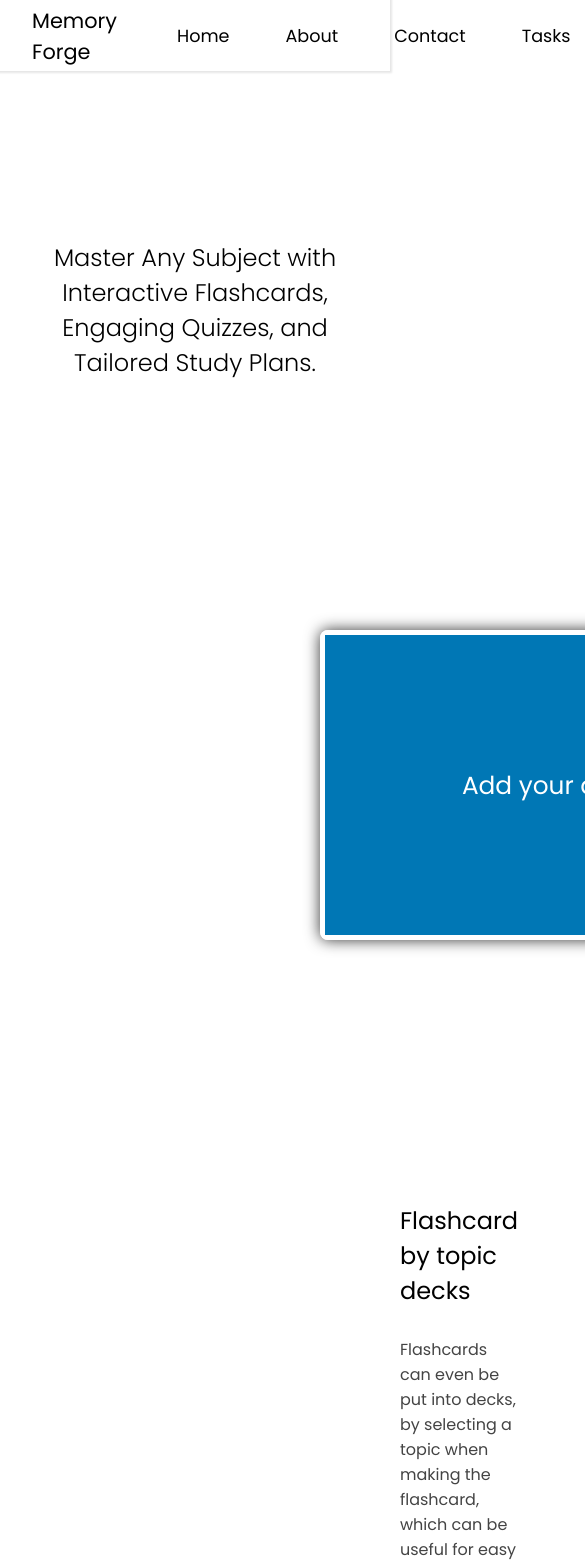
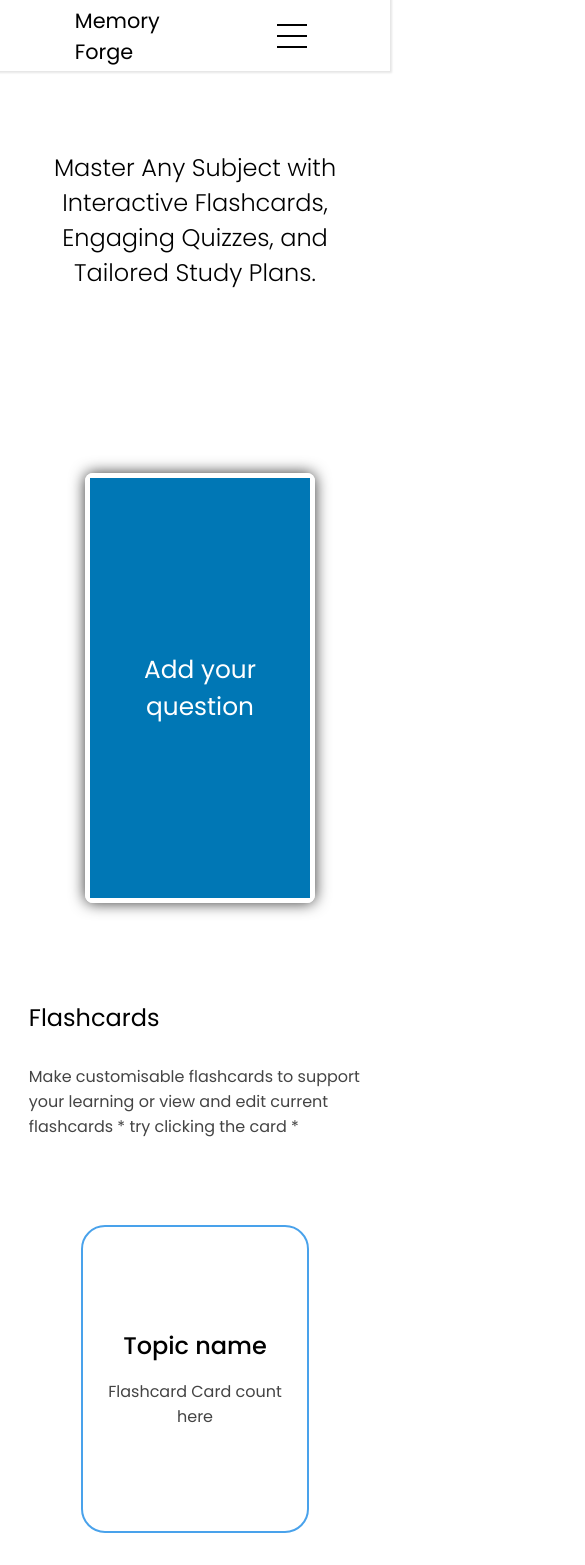
Before and after one commit to erkina308/memory-forge-fe, a React (Vite) app: page /dashboard in a window 390 px wide. Shown: the top 1565 px of the page, 585 px wide, since content can reach past the window. Built offline with nearby package versions, Linux system fonts and the light colour scheme; no server answers; sample sign-in values are in the browser's storage.

Commit message:
media queries

```diff
--- a/src/components/Nav.jsx
+++ b/src/components/Nav.jsx
@@ -1,8 +1,16 @@
 import { Link } from "react-router-dom";
+import { useState } from "react";
 
 export default function Nav() {
+  const [isOpen, setIsOpen] = useState(false);
+
+  const toggleMenu = () => {
+    setIsOpen(!isOpen);
+  };
+
   return (
-    <div className="navbar-container">
+    <div className="nav_container">
+      <nav id="desktop_nav">
         <div className="memory-forge-logo">
           <h1 className="memory">
             <Link to={"/dashboard"}>Memory</Link>
@@ -11,7 +19,7 @@ export default function Nav() {
             <Link to={"/dashboard"}>Forge</Link>
           </h1>
         </div>
-      <ul>
+        <ul className="nav_links">
           <li>
             <Link to={"/dashboard"}>Home</Link>
           </li>
@@ -25,6 +33,41 @@ export default function Nav() {
             <Link to={"/tasks"}>Tasks</Link>
           </li>
         </ul>
+      </nav>
+      <nav id="burger_nav">
+        <div className="memory-forge-logo">
+          <h1 className="memory">
+            <Link to={"/dashboard"}>Memory</Link>
+          </h1>
+          <h1 className="forge">
+            <Link to={"/dashboard"}>Forge</Link>
+          </h1>
+        </div>
+        <div className="burger_menu">
+          <div
+            className={`burger_icon ${isOpen ? "open" : ""}`}
+            onClick={toggleMenu}
+          >
+            <span></span>
+            <span></span>
+            <span></span>
+          </div>
+          <div className={`menu_links ${isOpen ? "open" : ""}`}>
+            <li>
+              <Link to={"/dashboard"}>Home</Link>
+            </li>
+            <li>
+              <Link to={"/flashcards"}>About</Link>
+            </li>
+            <li>
+              <Link to={"/quizzes"}>Contact</Link>
+            </li>
+            <li>
+              <Link to={"/tasks"}>Tasks</Link>
+            </li>
+          </div>
+        </div>
+      </nav>
     </div>
   );
 }
--- a/src/dashboard.css
+++ b/src/dashboard.css
@@ -209,3 +209,104 @@ header h1 {
     grid-area: initial !important;
   }
 } */
+
+@media screen and (max-width: 1100px) {
+  header {
+    margin: 4.9rem 2rem;
+    padding: 4.5rem 0;
+  }
+
+  .dashboard-main-body {
+    display: flex;
+    flex-wrap: wrap;
+    margin: 0;
+    padding: 0;
+  }
+
+  .flashcard-info {
+    display: flex;
+    flex-direction: column;
+    margin: 2rem 3rem;
+  }
+
+  .flippable-card-container {
+    height: 220px;
+    width: 420px;
+  }
+
+  .dashboard-flashcard-info {
+    padding: 0 4rem;
+  }
+
+  /* FLASHCARD BY TOPIC */
+
+  .topic-info {
+    display: flex;
+    flex-wrap: wrap;
+    justify-content: center;
+    align-items: center;
+    padding: 0;
+    margin: 2rem 3rem;
+  }
+
+  .quiz-info {
+    display: flex;
+    flex-wrap: wrap;
+    justify-content: center;
+    align-items: center;
+    padding: 4rem 0;
+    margin: 10rem 0;
+  }
+
+  .dashboard-quiz-info {
+    padding: 0 4rem;
+    margin: 0;
+  }
+}
+
+@media screen and (max-width: 500px) {
+  .flippable-card-container {
+    height: 420px;
+    width: 220px;
+  }
+
+  .flashcard-info {
+    margin: 0;
+  }
+
+  .dashboard-flashcard-info {
+    margin: 0;
+    padding: 0.8rem;
+  }
+
+  /* FLASHCARD BY TOPIC */
+
+  .topic-info {
+    padding: 10rem 0;
+    margin: 5rem 0;
+  }
+
+  .dashboard-topic-info {
+    margin: 0;
+    padding: 0.8rem;
+  }
+
+  /* QUIZ INFO */
+}
+
+@media screen and (max-width: 1400px) {
+  .dashboard-main-body {
+    margin: 0;
+    padding: 6rem;
+  }
+}
+
+@media screen and (max-width: 690px) {
+  .dashboard-main-body {
+    padding: 2rem 0;
+  }
+  .quiz-card-container {
+    height: auto;
+    width: 390px;
+  }
+}
--- a/src/dashboardNav.css
+++ b/src/dashboardNav.css
@@ -1,7 +1,7 @@
-.navbar-container {
+nav {
   position: fixed;
   display: flex;
-  justify-content: space-evenly;
+  justify-content: space-around;
 
   background-color: white;
   box-sizing: border-box;
@@ -14,29 +14,29 @@
   z-index: 1000;
 }
 
-.navbar-container ul {
+nav ul {
   display: flex;
   justify-content: center;
   align-items: center;
 }
 
-.navbar-container li {
+nav li {
   list-style: none;
   padding: 0 1.75rem;
   font-size: 1.1rem;
 }
 
-.navbar-container li a {
+nav li a {
   text-decoration: none;
   color: black;
 }
 
-.navbar-container li a:visited {
+nav li a:visited {
   text-decoration: none;
   color: black;
 }
 
-.navbar-container li a:hover {
+nav li a:hover {
   text-decoration: none;
   color: grey;
 }
@@ -72,3 +72,102 @@
   color: black;
   text-decoration: none;
 }
+
+/* BURGER */
+
+#burger_nav {
+  display: none;
+}
+
+.burger_menu {
+  position: relative;
+  display: inline-block;
+  padding: 1.5rem 0;
+}
+
+.burger_icon {
+  display: flex;
+  flex-direction: column;
+  justify-content: space-between;
+  height: 24px;
+  width: 30px;
+  cursor: pointer;
+}
+
+.burger_icon span {
+  width: 100%;
+  height: 2px;
+  background-color: black;
+  transition: all 0.3 ease-in-out;
+}
+
+.menu_links {
+  position: absolute;
+  top: 100%;
+  right: 0;
+  background-color: white;
+  width: fit-content;
+  max-height: 0;
+  overflow: hidden;
+  transition: all 0.3 ease-in-out;
+}
+
+.menu_links a {
+  display: block;
+  padding: 10px;
+  text-align: center;
+  font-size: 1.2rem;
+  color: black;
+  text-decoration: none;
+  transition: all 0.3 ease-in-out;
+}
+
+.menu_links a:hover {
+  color: grey;
+}
+
+.menu_links li {
+  list-style: none;
+}
+
+.menu_links.open {
+  max-height: 300px;
+  box-shadow: 0 0 2px 2px rgba(0, 0, 0, 0.1);
+}
+
+.burger_icon.open span:first-child {
+  transform: rotate(45deg) translate(10px, 5px);
+}
+
+.burger_icon.open span:nth-child(2) {
+  opacity: 0;
+}
+
+.burger_icon.open span:last-child {
+  transform: rotate(-45deg) translate(10px, -5px);
+}
+
+.burger_icon span:first-child {
+  transform: none;
+}
+
+.burger_icon span:first-child {
+  opacity: 1;
+}
+
+@media screen and (max-width: 1200px) {
+  #desktop_nav {
+    display: none;
+  }
+
+  #burger_nav {
+    display: flex;
+  }
+
+  .burger_menu {
+    padding-right: 2.5rem;
+  }
+}
+
+@media screen and (max-width: 1400px) {
+}
--- a/src/index.css
+++ b/src/index.css
@@ -20,14 +20,16 @@ body {
 /* #login {
 } */
 
-.navbar {
+.nav_bar {
   display: flex;
-  justify-content: flex-end;
+  justify-content: space-evenly;
   align-items: center;
   height: 10vh;
 }
 
 .nav-container {
+  display: flex;
+  justify-content: flex-end;
   padding: 2rem;
 }
 
@@ -35,7 +37,12 @@ body {
   display: flex;
   justify-content: center;
   text-decoration: none;
-  font-size: 1.75rem;
+  font-size: 1.2rem;
+  color: black;
+}
+
+.nav-container > a:hover {
+  color: grey;
 }
 
 .login-container {
@@ -43,12 +50,24 @@ body {
   flex-direction: column;
   justify-content: center;
   align-items: center;
-  height: 20vh;
+  height: 100vh;
+}
+
+.login_card {
+  border: 2px solid #0077b5;
+  display: flex;
+  flex-direction: column;
+  justify-content: center;
+  align-items: center;
+  padding: 4rem;
+  margin-top: 3rem;
+  border-radius: 8px;
 }
 
 .title,
 .dashboard-title {
   font-size: 1.75rem;
+  font-weight: 400;
 }
 
 .logo a {
@@ -82,6 +101,20 @@ body {
   border-radius: 8px;
 }
 
+.login-form button {
+  border: none;
+  background-color: #0077b5;
+  color: white;
+}
+
+.login-form button:hover {
+  cursor: pointer;
+  background-color: hsl(202, 100%, 30%);
+}
+
+.login-form input {
+  border: 2px solid #0077b5;
+}
 .logout-button,
 .dashboard-logout-button {
   border: none;
--- a/src/pages/Dashboard.jsx
+++ b/src/pages/Dashboard.jsx
@@ -35,7 +35,7 @@ export default function Dashboard() {
             <h2>Flashcards</h2>
             <p>
               Make customisable flashcards to support your learning or view and
-              edit current flashcards
+              edit current flashcards * try clicking the card *
             </p>
             {/* <div>
               <Link to={"/flashcards"}>
@@ -55,7 +55,7 @@ export default function Dashboard() {
             <p>
               Flashcards can even be put into decks, by selecting a topic when
               making the flashcard, which can be useful for easy navigation to a
-              specific topic
+              specific topic * hover over the card *
             </p>
           </div>
         </div>
@@ -72,7 +72,7 @@ export default function Dashboard() {
             <p>
               Make customisable quizzes which can be timed multiple choice
               quizzes or normal multiple choice quizzes. Or view and edit
-              current quizzes
+              current quizzes * select one of the answers *
             </p>
             {/* <div>
               <Link to={"/quizzes"}>
--- a/src/pages/authPages/Login.jsx
+++ b/src/pages/authPages/Login.jsx
@@ -30,12 +30,21 @@ const Login = () => {
 
   return (
     <section id="login">
-      <nav className="navbar">
+      <nav className="nav_bar">
+        <div className="memory-forge-logo">
+          <h1 className="memory">
+            <Link to={"/dashboard"}>Memory</Link>
+          </h1>
+          <h1 className="forge">
+            <Link to={"/dashboard"}>Forge</Link>
+          </h1>
+        </div>
         <div className="nav-container">
-          <Link to={"/register"}>Create Account</Link>
+          <Link to={"/register"}>Sign Up</Link>
         </div>
       </nav>
       <div className="login-container">
+        <div className="login_card">
           <h2 className="title">Login</h2>
           <div className="login-form">
             <form className="form-for-login" onSubmit={handleLogin}>
@@ -55,6 +64,7 @@ const Login = () => {
             </form>
           </div>
         </div>
+      </div>
     </section>
   );
 };
--- a/src/quizzes.css
+++ b/src/quizzes.css
@@ -277,3 +277,13 @@
 .edit-quiz-screen {
   margin: auto;
 }
+
+@media screen and (max-width: 550px) {
+  .interactive-quiz-list-container {
+    display: flex;
+    flex-direction: column;
+  }
+  .quiz-card-container {
+    width: 230px;
+  }
+}
```
Lines whose indentation alone changed are shown as unchanged.
